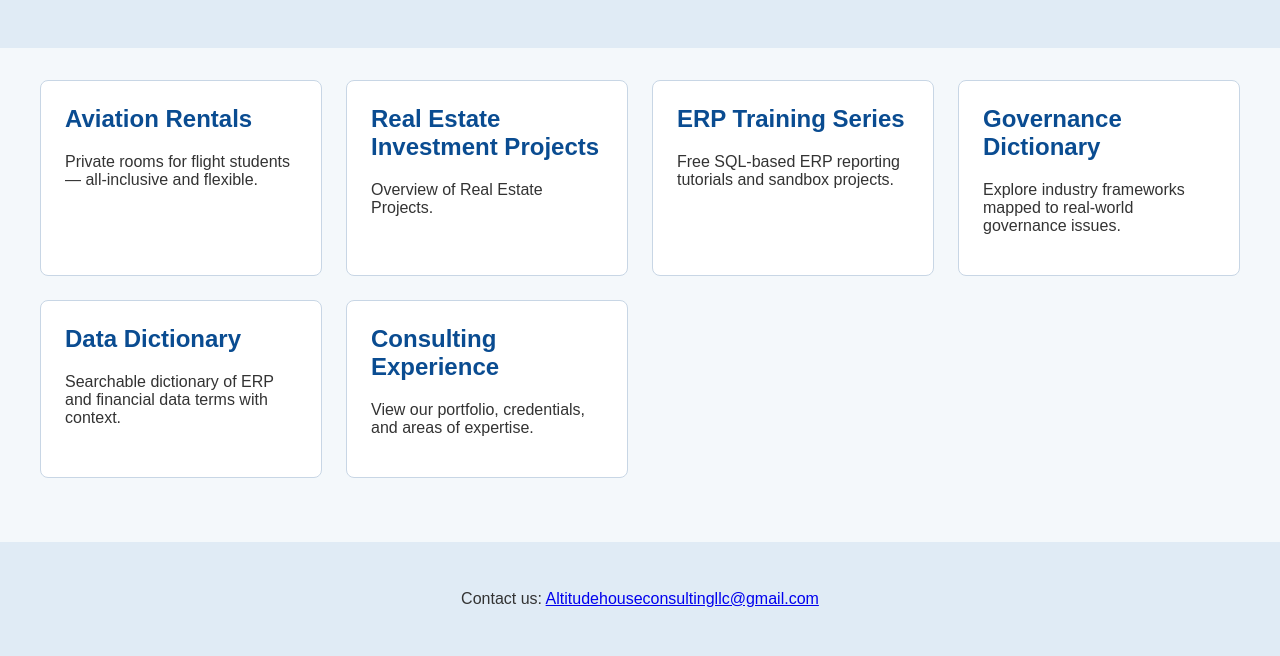
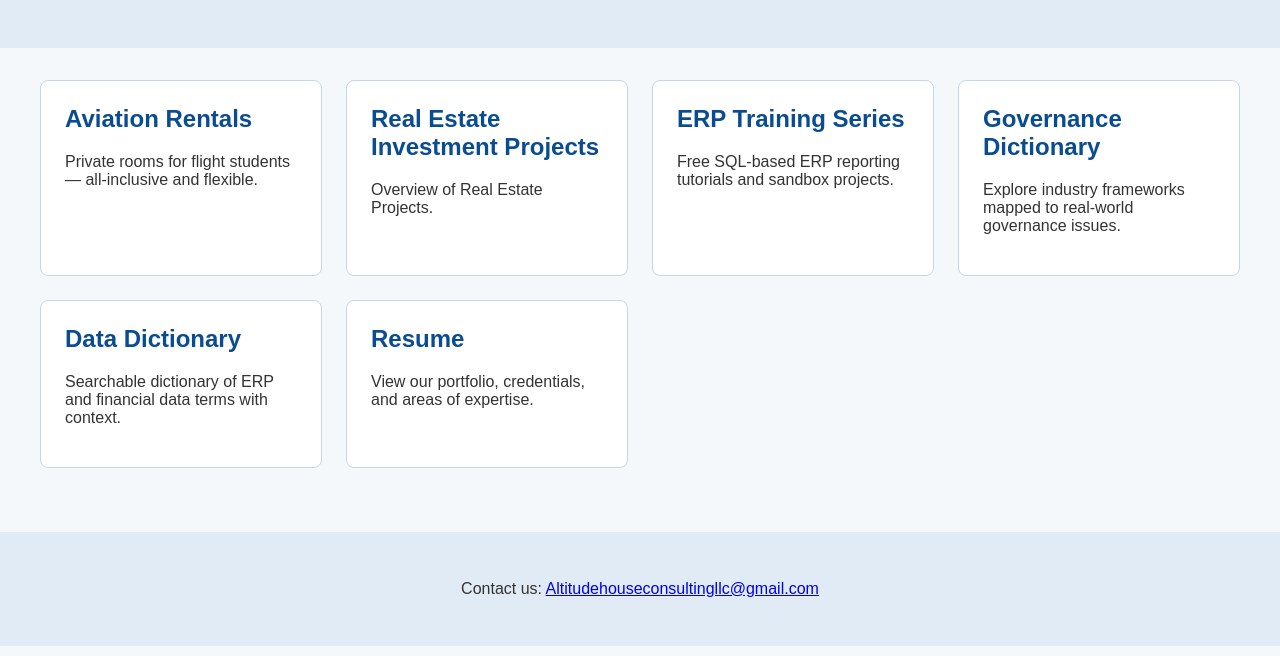
Before and after one commit to altitudehouseconsulting/altitudehouseconsulting, a plain HTML site: page index.html in a window 1280 px wide. Shown: the part 171-827 px from the top of the page. Drawn offline with Linux system fonts and the light colour scheme.

Commit message:
Update index.html

```diff
--- a/index.html
+++ b/index.html
@@ -41,7 +41,7 @@
         </a>
 
         <a class="card" href="https://altitudehouseconsulting.github.io/professional-background/">
-            <h2>Consulting Experience</h2>
+            <h2>Resume</h2>
             <p>View our portfolio, credentials, and areas of expertise.</p>
         </a>
 
```
